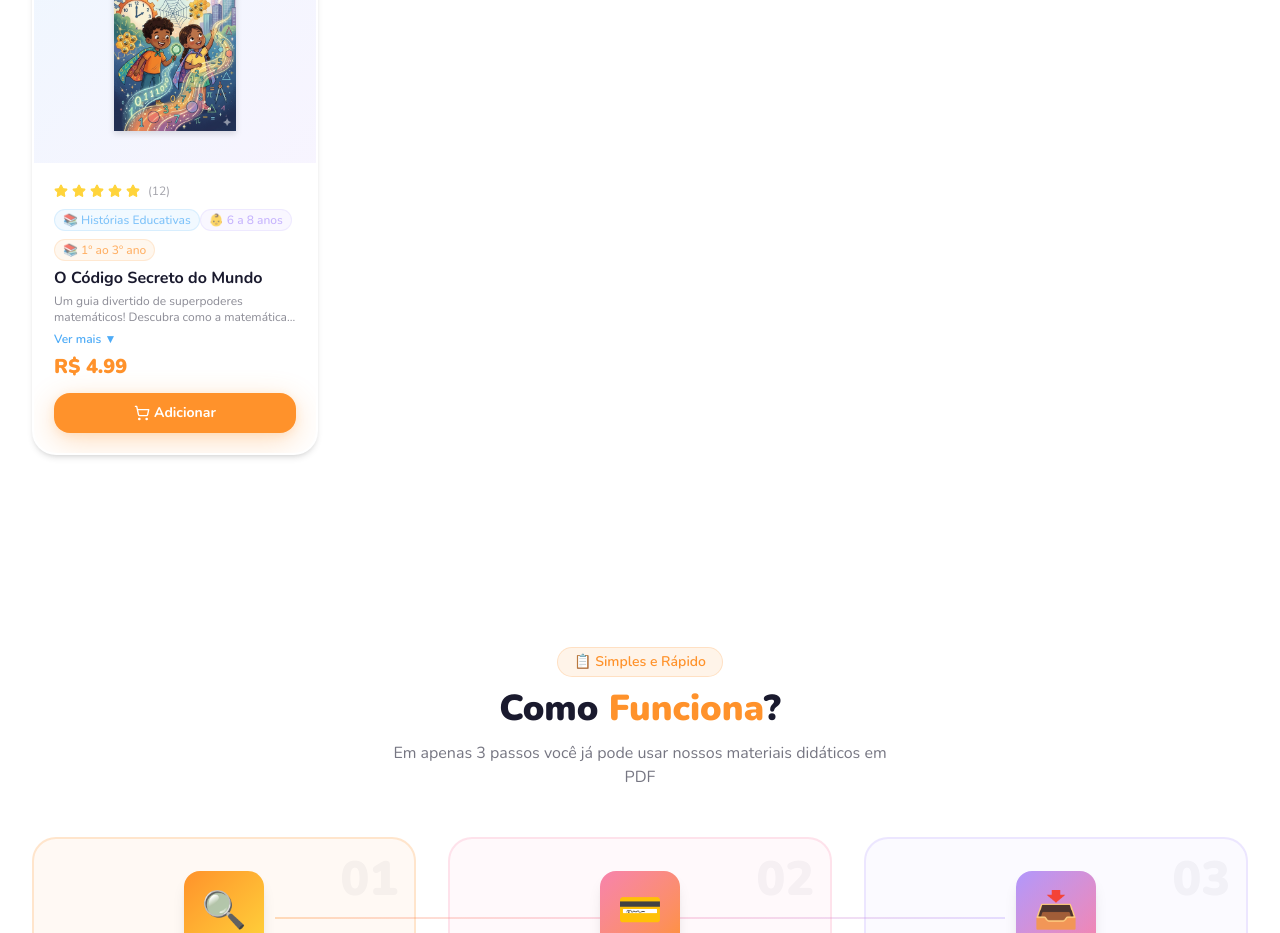
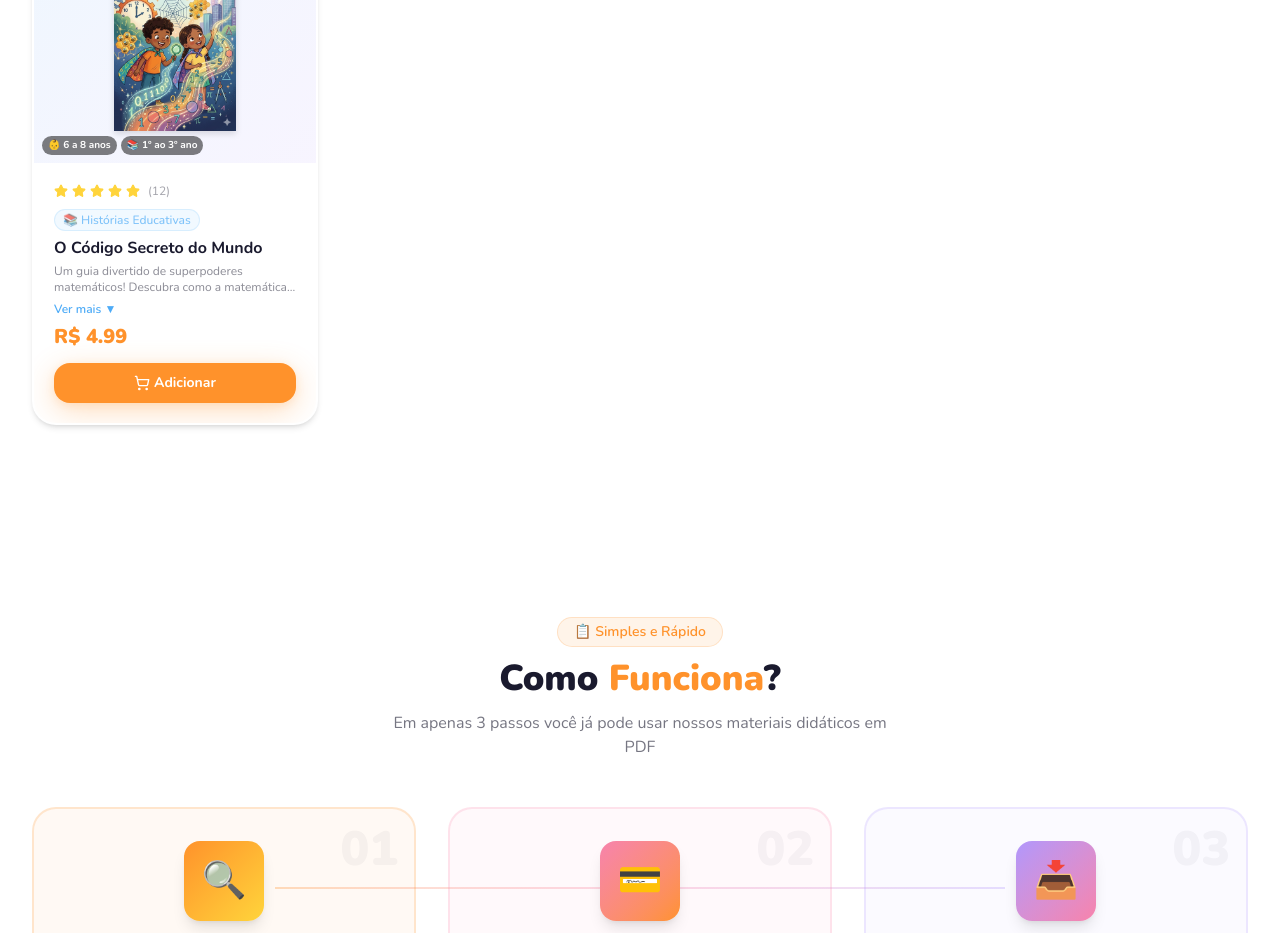
Before and after one commit to MicaelSanPedro/mundo-aprender, a Next.js app: page / in a window 1280 px wide. Shown: the part 1940-2873 px from the top of the page. Built offline with nearby package versions, Linux system fonts and the light colour scheme.

Commit message:
Mover faixa etária e ano letivo para sobrepor a foto do produto

```diff
--- a/src/app/page.tsx
+++ b/src/app/page.tsx
@@ -765,6 +765,14 @@ const ProductCard = memo(function ProductCard({
             </div>
           </div>
         )}
+        <div className="absolute bottom-2 left-2 flex items-center gap-1 z-10">
+          <span className="text-[9px] sm:text-[10px] font-bold text-white bg-black/50 backdrop-blur-sm rounded-lg px-1.5 py-0.5">
+            👶 {product.ageRange}
+          </span>
+          <span className="text-[9px] sm:text-[10px] font-bold text-white bg-black/50 backdrop-blur-sm rounded-lg px-1.5 py-0.5">
+            📚 {product.schoolYear}
+          </span>
+        </div>
       </button>
       <div className="p-2.5 sm:p-4 md:p-5">
         <div className="flex items-center gap-1 mb-2">
@@ -781,12 +789,6 @@ const ProductCard = memo(function ProductCard({
             </span>
           ) : null;
         })()}
-        <span className="inline-flex items-center gap-1 text-[10px] sm:text-xs text-kid-purple/70 bg-kid-purple/8 border border-kid-purple/15 rounded-lg px-2 py-0.5 font-medium mb-1.5">
-          👶 {product.ageRange}
-        </span>
-        <span className="inline-flex items-center gap-1 text-[10px] sm:text-xs text-kid-orange/70 bg-kid-orange/8 border border-kid-orange/15 rounded-lg px-2 py-0.5 font-medium mb-1.5">
-          📚 {product.schoolYear}
-        </span>
         <h3 className="font-bold text-xs sm:text-sm md:text-base text-foreground leading-snug line-clamp-2 mb-1">{product.name}</h3>
         <p className={`text-[10px] sm:text-xs text-foreground/50 mb-2 sm:mb-3 transition-all duration-200 ${isDescExpanded ? "" : "line-clamp-2"}`}>
           {product.description}
```
